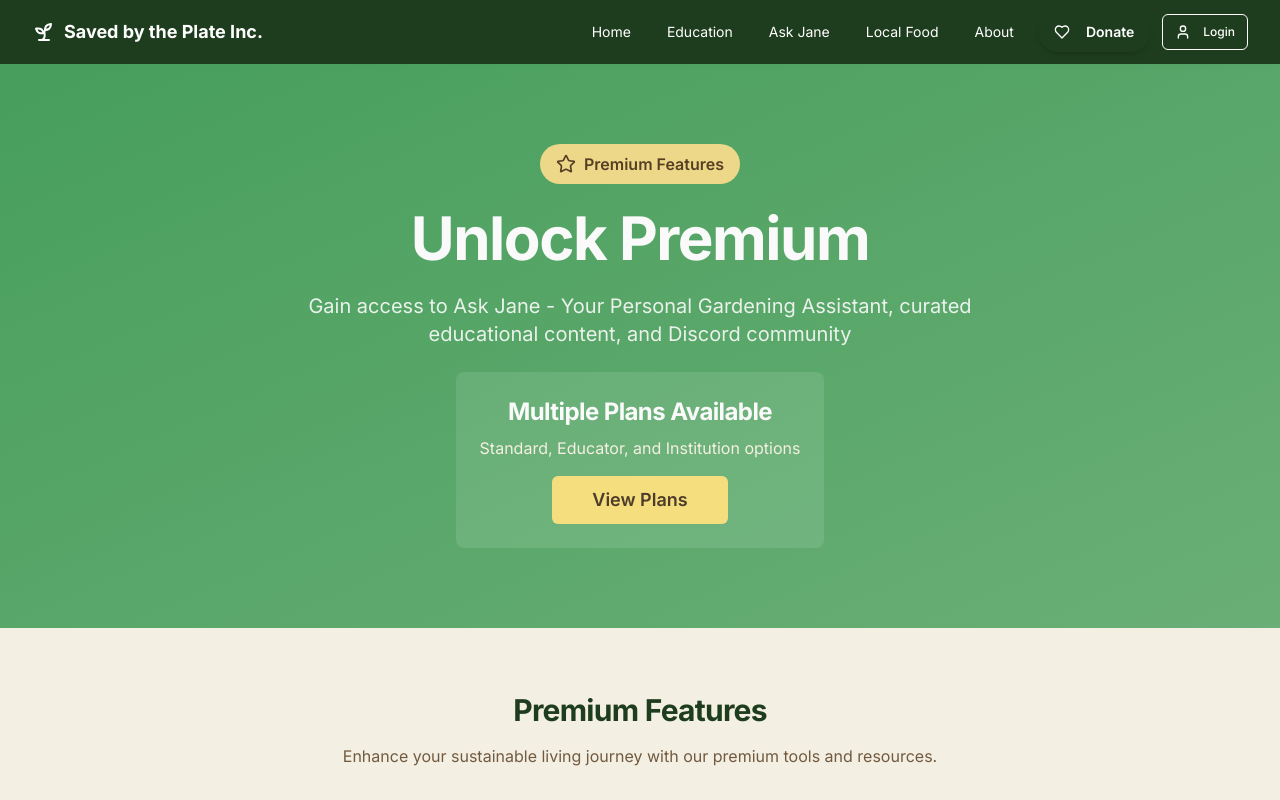
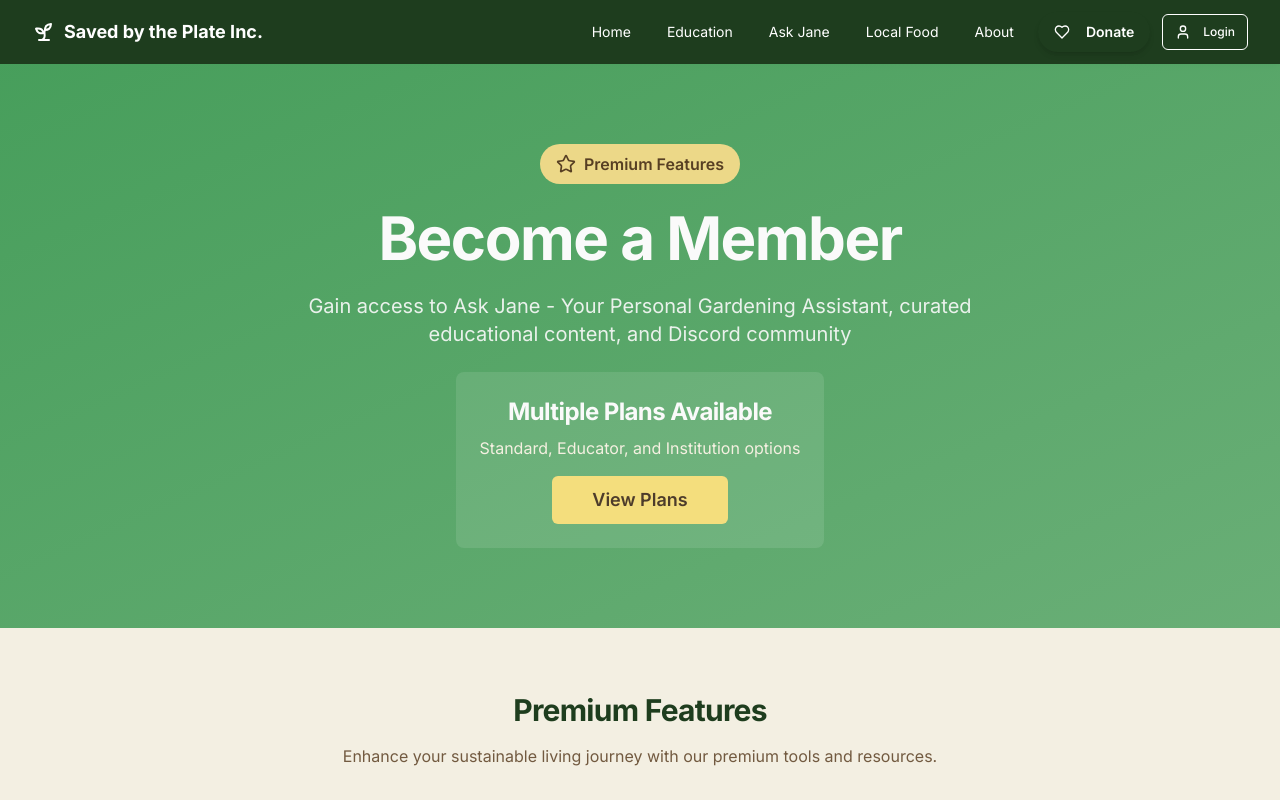
Before and after one commit to shaythegay13/savedbytheplate, a React (Vite) app: page /premium in a window 1280 px wide. Shown: the top 800 px of the page. Built offline with nearby package versions, Linux system fonts and the light colour scheme.

Commit message:
Preceding changes

```diff
--- a/src/pages/Premium.tsx
+++ b/src/pages/Premium.tsx
@@ -390,7 +390,7 @@ const Premium = () => {
                 Premium Features
               </div>
             </div>
-            <h1 className="text-3xl sm:text-4xl md:text-5xl lg:text-6xl font-bold mb-4 sm:mb-6 px-2">Unlock Premium</h1>
+            <h1 className="text-3xl sm:text-4xl md:text-5xl lg:text-6xl font-bold mb-4 sm:mb-6 px-2">Become a Member</h1>
             <p className="text-lg sm:text-xl opacity-90 max-w-3xl mx-auto mb-6 px-4">
               Gain access to Ask Jane - Your Personal Gardening Assistant, curated educational content, and Discord community
             </p>
```
